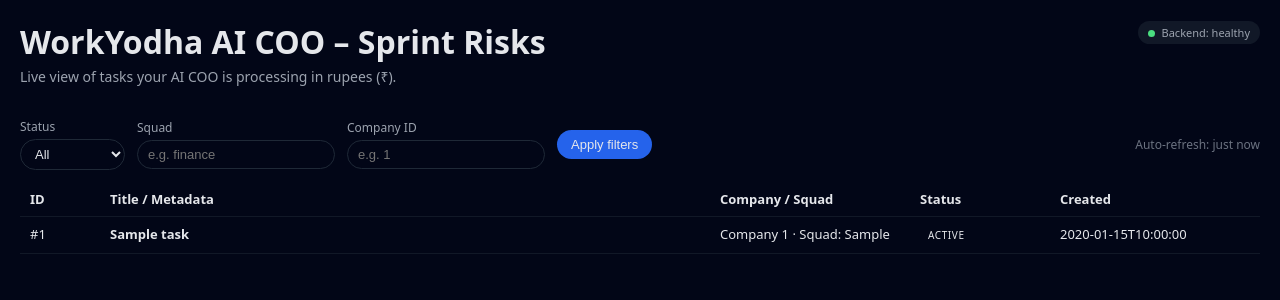
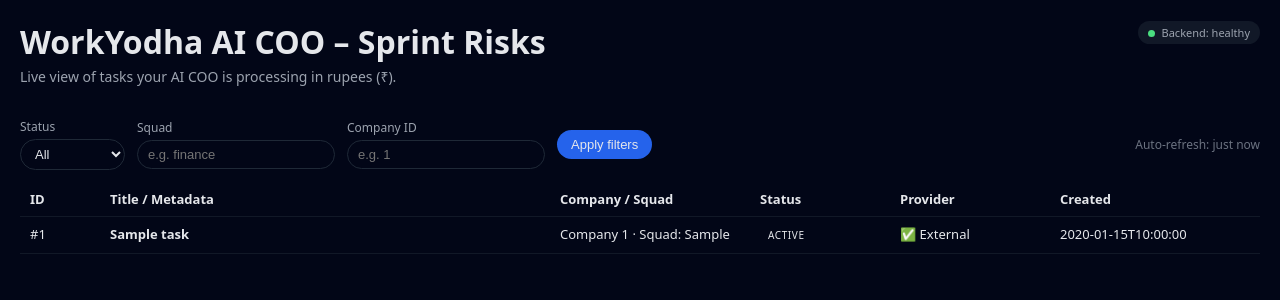
Before and after one commit to RonaldReddy024/ai-coo, a FastAPI app: page /dashboard in a window 1280 px wide. Shown: the top 300 px of the page. Run offline with FastAPI, Linux system fonts and the light colour scheme; tables that the repository leaves empty hold one stand-in row (values such as "Sample post").

Commit message:
Update dashboard.html

```diff
--- a/app/templates/dashboard.html
+++ b/app/templates/dashboard.html
@@ -173,6 +173,7 @@
         <th>Title / Metadata</th>
         <th style="width: 180px;">Company / Squad</th>
         <th style="width: 120px;">Status</th>
+        <th style="width: 140px;">Provider</th>
         <th style="width: 190px;">Created</th>
       </tr>
     </thead>
@@ -246,7 +247,7 @@
       if (tasks.length === 0) {
         tasksBody.innerHTML = `
           <tr>
-            <td colspan="5" style="text-align:center; color:#6b7280; padding: 24px 0;">
+            <td colspan="6" style="text-align:center; color:#6b7280; padding: 24px 0;">
               No tasks found for current filters.
             </td>
           </tr>`;
@@ -277,7 +278,28 @@
         }
 
         const created = task.created_at || '';
+        const providerStatus = (task.external_provider_status || 'ok').toLowerCase();
 
+        let providerCellHtml = '';
+        if (providerStatus === 'fallback_insufficient_quota') {
+          providerCellHtml = `
+            <span title="Fallback used due to insufficient quota">
+              ⚠️ Fallback (quota)
+            </span>
+          `;
+        } else if (providerStatus.startsWith('fallback')) {
+          providerCellHtml = `
+            <span title="Fallback used due to external error">
+              ⚠️ Fallback
+            </span>
+          `;
+        } else {
+          providerCellHtml = `
+            <span title="External AI provider OK">
+              ✅ External
+            </span>
+          `;
+        }
         const row = document.createElement('tr');
         row.innerHTML = `
           <td>#${escapeHtml(task.id)}</td>
@@ -294,6 +316,7 @@
               ${escapeHtml(status.toUpperCase())}
             </span>
           </td>
+          <td>${providerCellHtml}</td>
           <td>${escapeHtml(created)}</td>
         `;
         tasksBody.appendChild(row);
```
